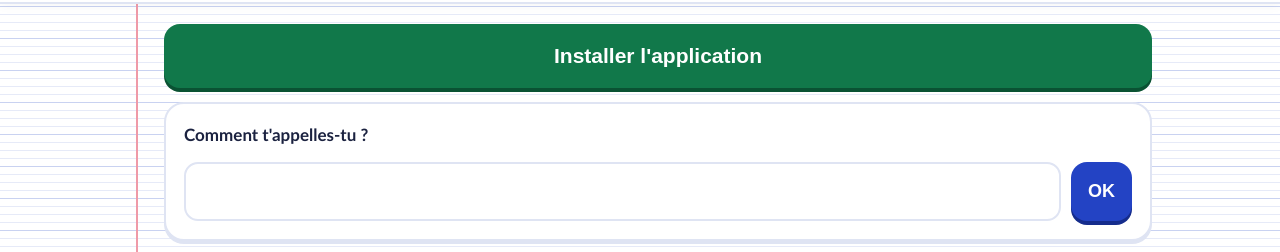
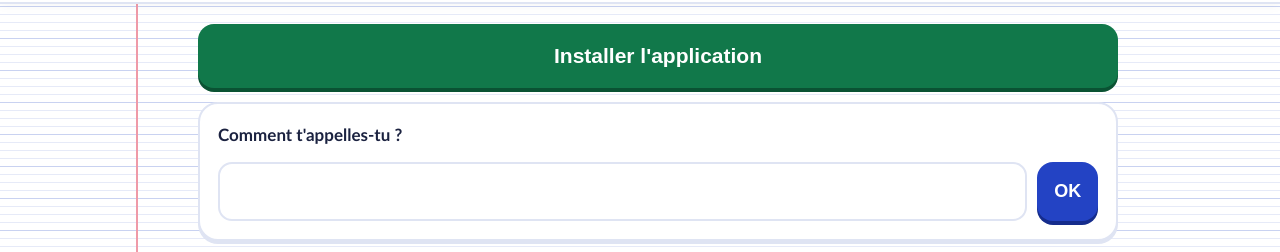
Before and after one commit to sayanla10-alt/revisions-cm1, a plain HTML site: page index.html in a window 1280 px wide. Shown: the part 58-310 px from the top of the page. Drawn offline with Linux system fonts and the light colour scheme; a web font is replaced by a local one.

Commit message:
Accueil centré et Kalou à taille raisonnable sur ordinateur
Co-Authored-By: Claude Opus 5.5 <noreply@anthropic.com>
Claude-Session: https://claude.ai/code/session_013gPpAFgHxQzDtswCdN39DS

```diff
--- a/index.html
+++ b/index.html
@@ -145,6 +145,7 @@ body{background-image:linear-gradient(var(--l2) 1px,transparent 1px),linear-grad
 @media(max-width:600px){#app{padding:max(14px,env(safe-area-inset-top)) 14px calc(104px + env(safe-area-inset-bottom)) 26px}#app::before{left:11px}}
 @media(min-width:900px){#app{padding-bottom:60px}}
 .narrow{max-width:720px;margin-inline:auto}
+.wide{max-width:920px;margin-inline:auto}.hero .kal{width:100%;max-width:320px;justify-self:center}@media(min-width:900px){.stats{max-width:none}}
 .center{text-align:center}
 h3.step{margin:22px 0 10px;font-size:18px}
 @media(max-width:600px){.hero{text-align:center}.hero .bubble{text-align:left}}
@@ -971,7 +972,7 @@ function toast(m,ms){const t=$("#toast");t.textContent=m;t.hidden=false;clearTim
 function go(v){stopSpeak();stopMic();VIEW=v;render();window.scrollTo(0,0)}
 function render(){const a=$("#app");const v=VIEW.v;
  const html=v==="home"?homeV():v==="subj"?subjV(VIEW.s):v==="lesson"?lessonV(VIEW.id):v==="quiz"?quizV():v==="end"?endV():v==="gate"?gateV():v==="parent"?parentV():v==="revision"?revisionV():v==="carnet"?carnetV():v==="compo"?compoV():v==="exam"&&EX?examV():v==="grading"?gradingV():v==="examres"&&EX?examResV():homeV();
- a.innerHTML=v==="home"?html:'<div class="narrow">'+html+'</div>';
+ a.innerHTML=v==="home"?'<div class="wide">'+html+'</div>':'<div class="narrow">'+html+'</div>';
  const n=$("#nav");if(n)n.innerHTML=navV();
  if(v==="quiz")afterQuiz();if(v==="exam")afterExam()}
 
--- a/sw.js
+++ b/sw.js
@@ -1,4 +1,4 @@
-const CACHE="revisions-v9";
+const CACHE="revisions-v10";
 const CORE=["./","index.html","manifest.json","icon-192.png","icon-512.png","icon-maskable.png"];
 self.addEventListener("install",e=>{e.waitUntil(caches.open(CACHE).then(c=>c.addAll(CORE)).then(()=>self.skipWaiting()))});
 self.addEventListener("activate",e=>{e.waitUntil(caches.keys().then(ks=>Promise.all(ks.filter(k=>k!==CACHE).map(k=>caches.delete(k)))).then(()=>self.clients.claim()))});
```
